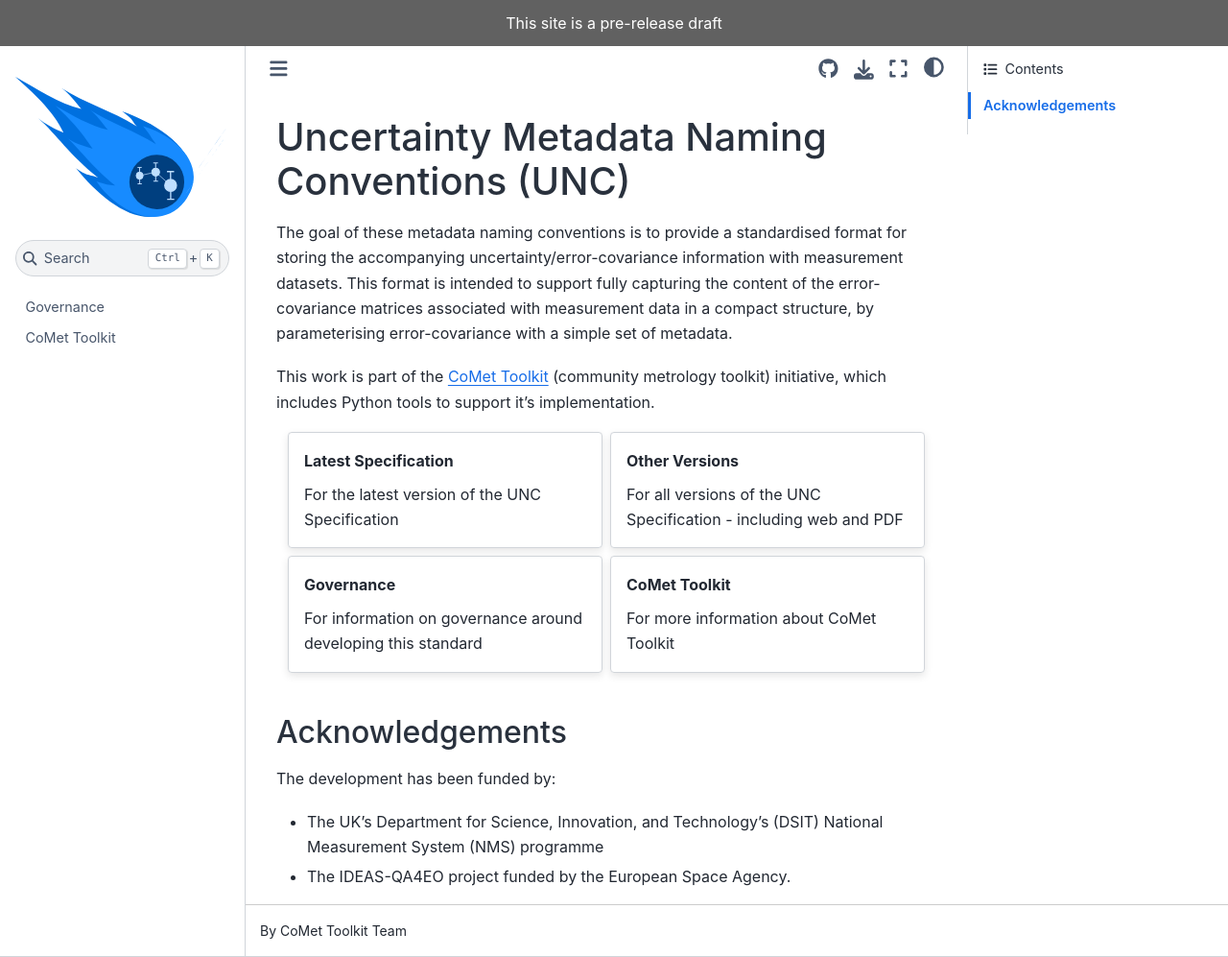
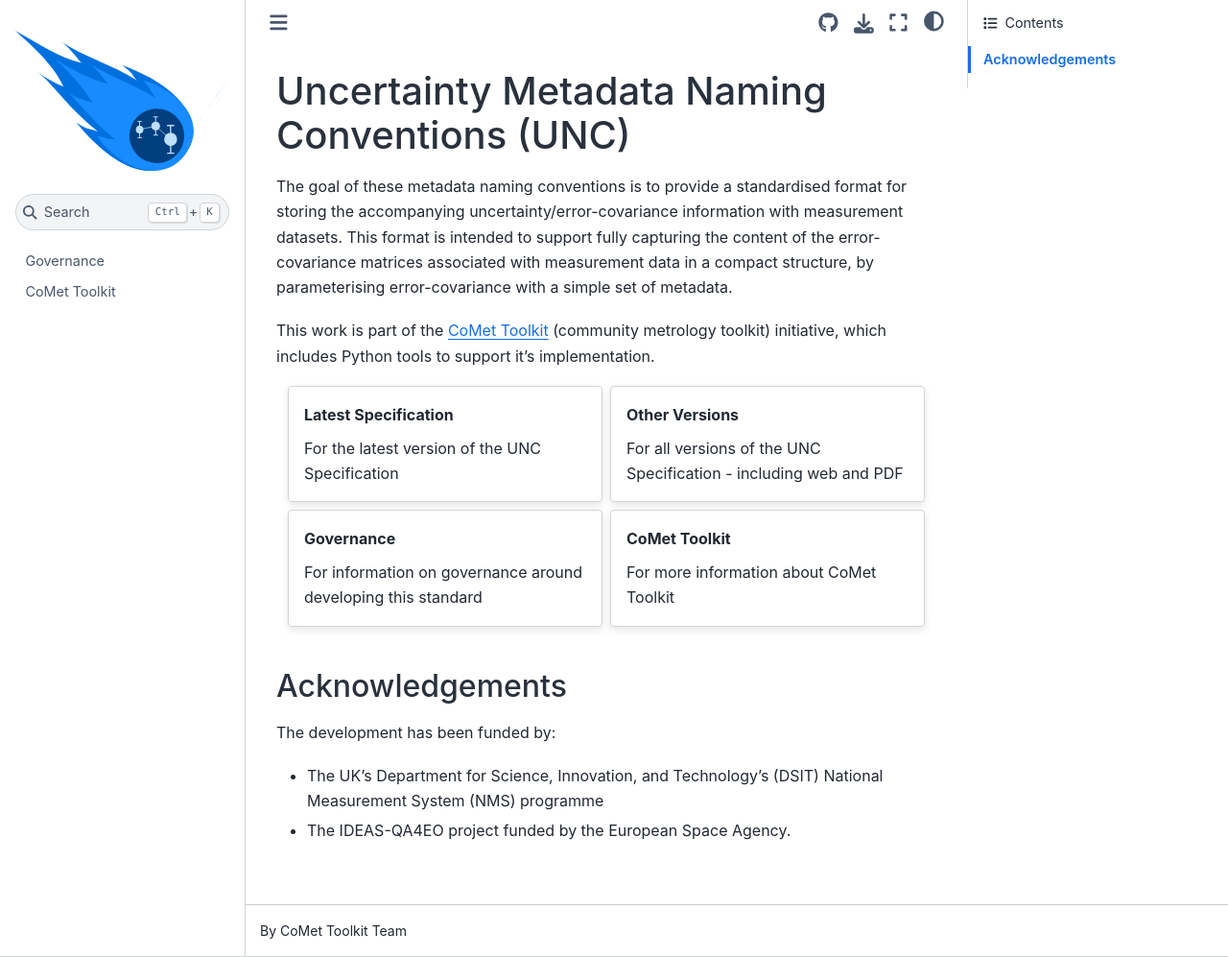
Before and after one commit to comet-toolkit/unc_website, a Sphinx documentation site: the page built from source/index.rst, in a window 1280 px wide and 997 px high. Shown: the whole window at 96% size. Built offline with Sphinx 7.4.7 and the Sphinx Book theme 1.1.4, drawn with Linux system fonts in a browser that asks for light colours; pages that are not in the unit, such as notebooks, are missing from menus; the version number could not be read and is left out.

Commit message:
remove pre-release banner

```diff
--- a/source/conf.py
+++ b/source/conf.py
@@ -86,7 +86,6 @@
 # documentation.
 
 html_theme_options = {
-    "announcement": "This site is a pre-release draft",
     "repository_url": "https://github.com/comet-toolkit/unc_website",
     "use_repository_button": True,
     "show_prev_next": False,
```
